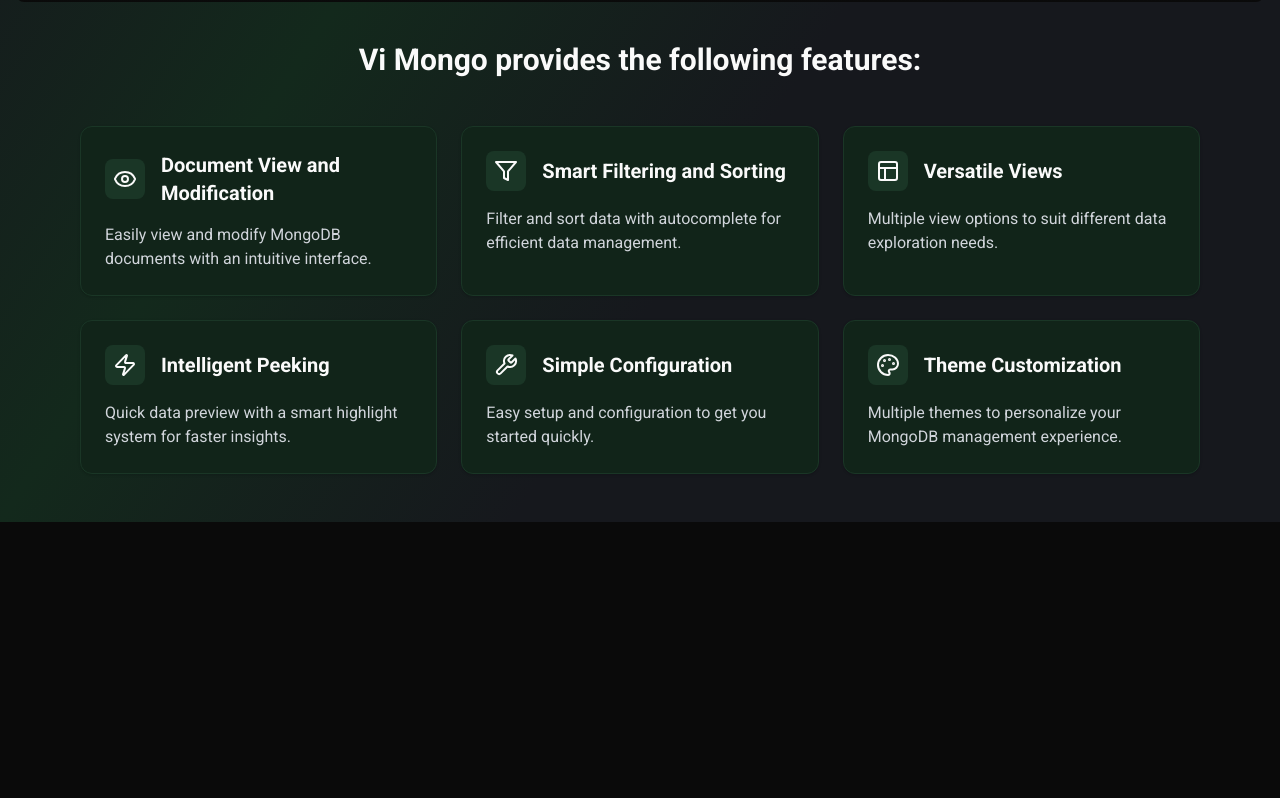
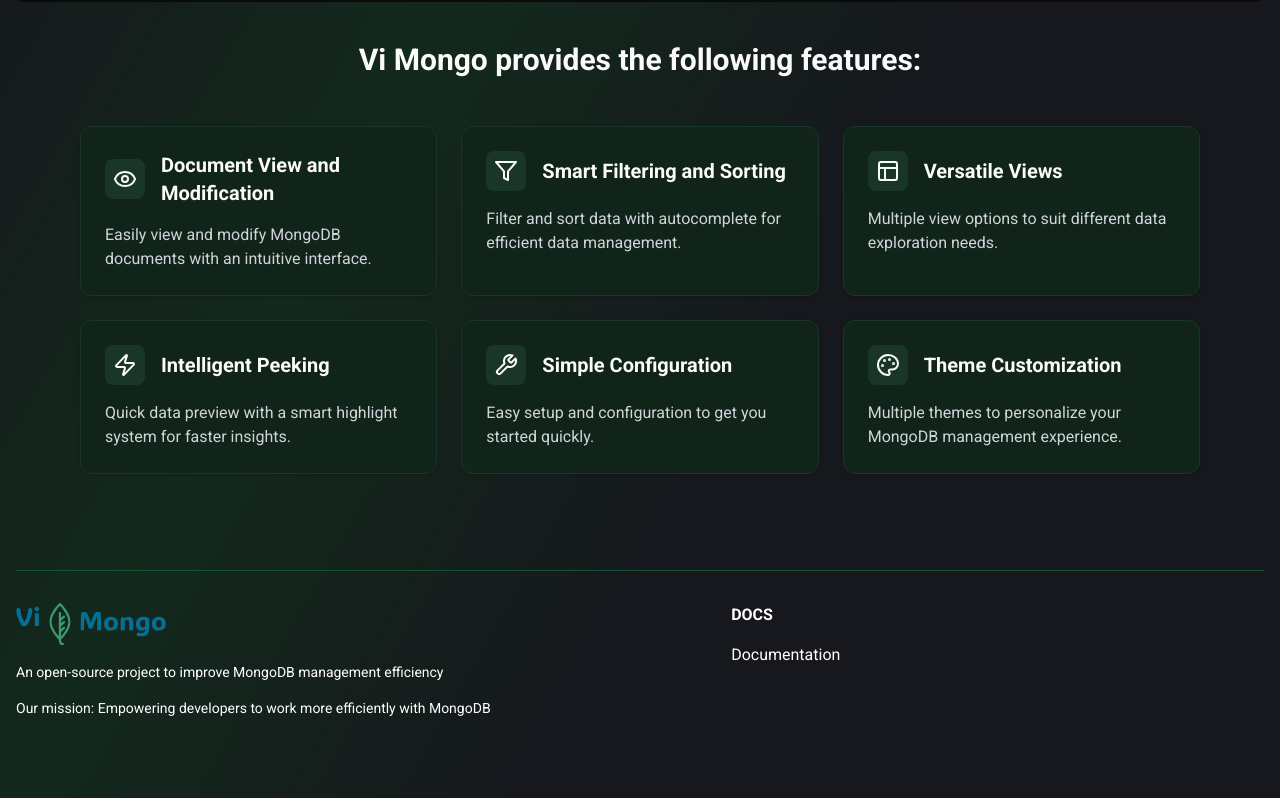
Before and after one commit to kopecmaciej/vi-mongo-web, a Next.js app: page / in a window 1280 px wide. Shown: the part 1450-2248 px from the top of the page. Before the commit the page ends 1972 px from the top, so only its background shows below. Built offline with nearby package versions, Linux system fonts and the light colour scheme.

Commit message:
feat: more general improvments, add footre

```diff
--- a/src/app/layout.tsx
+++ b/src/app/layout.tsx
@@ -1,13 +1,14 @@
+import { Footer } from "@/components/Footer";
+import { Navbar } from "@/components/Navbar"; // Import Navbar
+import { ThemeProvider } from "@/components/ThemeProvider";
 import type { Metadata } from "next";
 import { Roboto } from "next/font/google";
 import "./globals.css";
-import { Navbar } from '@/components/Navbar'; // Import Navbar
-import { ThemeProvider } from '@/components/ThemeProvider';
 
 const roboto = Roboto({
-  weight: ['400', '700'],
-  subsets: ['latin'],
-  display: 'swap',
+  weight: ["400", "700"],
+  subsets: ["latin"],
+  display: "swap",
 });
 
 export const metadata: Metadata = {
@@ -22,15 +23,16 @@
 }>) {
   return (
     <html lang="en" suppressHydrationWarning>
-      <body className={`${roboto.className} min-h-screen flex flex-col relative
+      <body
+        className={`${roboto.className} min-h-screen flex flex-col relative
         bg-gradient-custom-light dark:bg-gradient-custom-dark
         from-gradient-start-light from-30% via-gradient-middle-light to-gradient-end-light to-70%
-        dark:from-gradient-start-dark dark:from-30% dark:via-gradient-middle-dark dark:to-gradient-end-dark dark:to-70%`}>
+        dark:from-gradient-start-dark dark:from-30% dark:via-gradient-middle-dark dark:to-gradient-end-dark dark:to-70%`}
+      >
         <ThemeProvider attribute="class" defaultTheme="dark" enableSystem>
           <Navbar />
-          <main className="flex-grow relative z-10 pt-16">
-            {children}
-          </main>
+          <main className="flex-grow relative z-10 pt-16">{children}</main>
+          <Footer />
         </ThemeProvider>
       </body>
     </html>
--- a/src/app/page.tsx
+++ b/src/app/page.tsx
@@ -36,7 +36,7 @@
             <motion.div
               initial={{ opacity: 0, y: 40 }}
               animate={{ opacity: 1, y: 0 }}
-              transition={{ duration: 1.5, delay: 0.2 }}
+              transition={{ duration: 1, delay: 0.2 }}
             >
               <Image
                 src="/logo/logo-no-background.svg"
@@ -71,15 +71,7 @@
             </Button>
           </div>
         </div>
-
-        <motion.div
-          initial={{ opacity: 0, y: 40 }}
-          animate={{ opacity: 1, y: 0 }}
-          transition={{ duration: 0.7, delay: 0.2 }}
-        >
-          <Carousel />
-        </motion.div>
-
+        <Carousel />
         <section ref={featuresRef} className="mt-10">
           <motion.h2
             initial={{ opacity: 0, y: 20 }}
--- /dev/null
+++ b/src/components/Footer.tsx
@@ -0,0 +1,47 @@
+"use client";
+
+import Image from "next/image";
+import Link from "next/link";
+
+export const Footer = () => {
+  return (
+    <footer className=" text-white py-12 relative z-10">
+      <div className="max-w-7xl mx-auto px-4">
+        <div className="flex flex-col md:flex-row justify-between mb-8 border-t border-green-900 pt-8">
+          <div className="mb-8 md:mb-0">
+            <Image
+              src="/logo/logo-no-background.svg"
+              alt="Vi Mongo Logo"
+              width={150}
+              height={40}
+              className="mb-4"
+            />
+            <p className="text-sm mb-4">
+              An open-source project to improve MongoDB management efficiency
+            </p>
+            <p className="text-sm text-center">
+              Our mission: Empowering developers to work more efficiently with
+              MongoDB
+            </p>
+            <div className="flex space-x-4">
+              {/* Add social media icons here */}
+              {/* Example: */}
+              {/* <Link href="#"><Image src="/icons/github.svg" alt="GitHub" width={24} height={24} /></Link> */}
+            </div>
+          </div>
+          <div className="grid grid-cols-2 md:grid-cols-4 gap-8">
+            <div>
+              <h3 className="font-bold mb-4">DOCS</h3>
+              <ul className="space-y-2">
+                <li>
+                  <Link href="/docs">Documentation</Link>
+                </li>
+                {/* Add more documentation links */}
+              </ul>
+            </div>
+          </div>
+        </div>
+      </div>
+    </footer>
+  );
+};
--- a/src/components/Navbar.tsx
+++ b/src/components/Navbar.tsx
@@ -1,14 +1,13 @@
-'use client'
+"use client";
 
-import React, { useState, useEffect } from 'react';
-import Link from 'next/link';
-import { motion } from "framer-motion";
-import Image from 'next/image';
-import LogoSvg from '/public/logo/logo-no-background.svg';
 import { Button } from "@/components/ui/button";
-import GithubSvc from '/public/github-mark/github-mark.svg';
-import { ThemeToggle } from './ThemeToggle';
-import { usePathname } from 'next/navigation';
+import Image from "next/image";
+import Link from "next/link";
+import { usePathname } from "next/navigation";
+import { useEffect, useState } from "react";
+import { ThemeToggle } from "./ThemeToggle";
+import Github from "/public/github.svg";
+import LogoSvg from "/public/logo/logo-no-background.svg";
 
 export const Navbar = () => {
   const pathname = usePathname();
@@ -22,17 +21,14 @@
       }
     };
 
-    window.addEventListener('scroll', handleScroll);
-    return () => window.removeEventListener('scroll', handleScroll);
+    window.addEventListener("scroll", handleScroll);
+    return () => window.removeEventListener("scroll", handleScroll);
   }, [scrolled]);
 
   return (
-    <motion.nav
-      initial={{ opacity: 0, y: -20 }}
-      animate={{ opacity: 1, y: 0 }}
-      transition={{ duration: 0.5 }}
+    <div
       className={`text-foreground p-4 fixed top-0 left-0 right-0 z-50 transition-colors duration-300 ${
-        scrolled ? 'bg-gradient-custom-dark' : 'bg-transparent'
+        scrolled ? "bg-gradient-custom-dark" : "bg-transparent"
       }`}
     >
       <div className="container mx-auto flex justify-between items-center">
@@ -40,31 +36,37 @@
           <Link href="/" className="flex items-center">
             <Image src={LogoSvg} alt="Logo" width={120} height={40} />
           </Link>
-          <Link href="/showcase" className="text-foreground hover:text-primary font-medium">
+          <Link
+            href="/showcase"
+            className="text-foreground hover:text-primary font-medium"
+          >
             Showcase
           </Link>
-          <Link href="/docs" className="text-foreground hover:text-primary font-medium">
+          <Link
+            href="/docs"
+            className="text-foreground hover:text-primary font-medium"
+          >
             Docs
           </Link>
         </div>
         <div className="flex items-center space-x-4">
-          {pathname.startsWith('/docs') && <ThemeToggle />}
-          <Button
-            variant="outline"
-            size="icon"
-            asChild
-          >
+          {pathname.startsWith("/docs") && <ThemeToggle />}
+          <Button variant="outline" size="icon" asChild>
             <a
               href="https://github.com/kopecmaciej/vi-mongo"
               target="_blank"
               rel="noopener noreferrer"
             >
-              <Image src={GithubSvc} alt="GitHub" className="h-4 w-4 dark:invert" />
+              <Image
+                src={Github}
+                alt="GitHub"
+                className="h-4 w-4 dark:invert"
+              />
               <span className="sr-only">GitHub</span>
             </a>
           </Button>
         </div>
       </div>
-    </motion.nav>
+    </div>
   );
 };
--- a/src/components/ui/typewriter-effect.tsx
+++ b/src/components/ui/typewriter-effect.tsx
@@ -36,8 +36,8 @@
           width: "fit-content",
         },
         {
-          duration: 0.3,
-          delay: stagger(0.1),
+          duration: 0.1,
+          delay: stagger(0.08),
           ease: "easeInOut",
         }
       );
```
Also changed, not shown: public/github.svg (renamed from public/github-mark/github-mark.svg).
